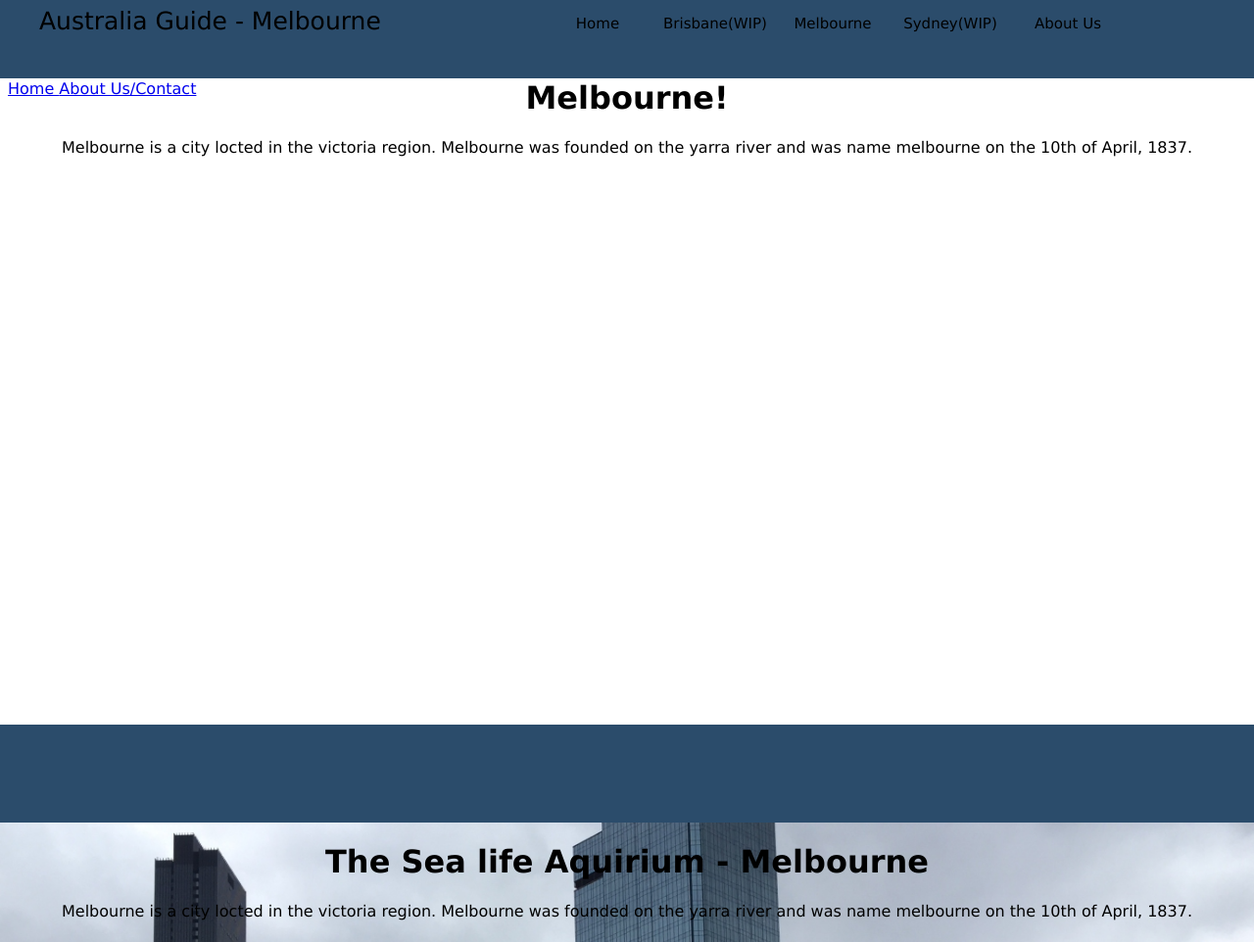
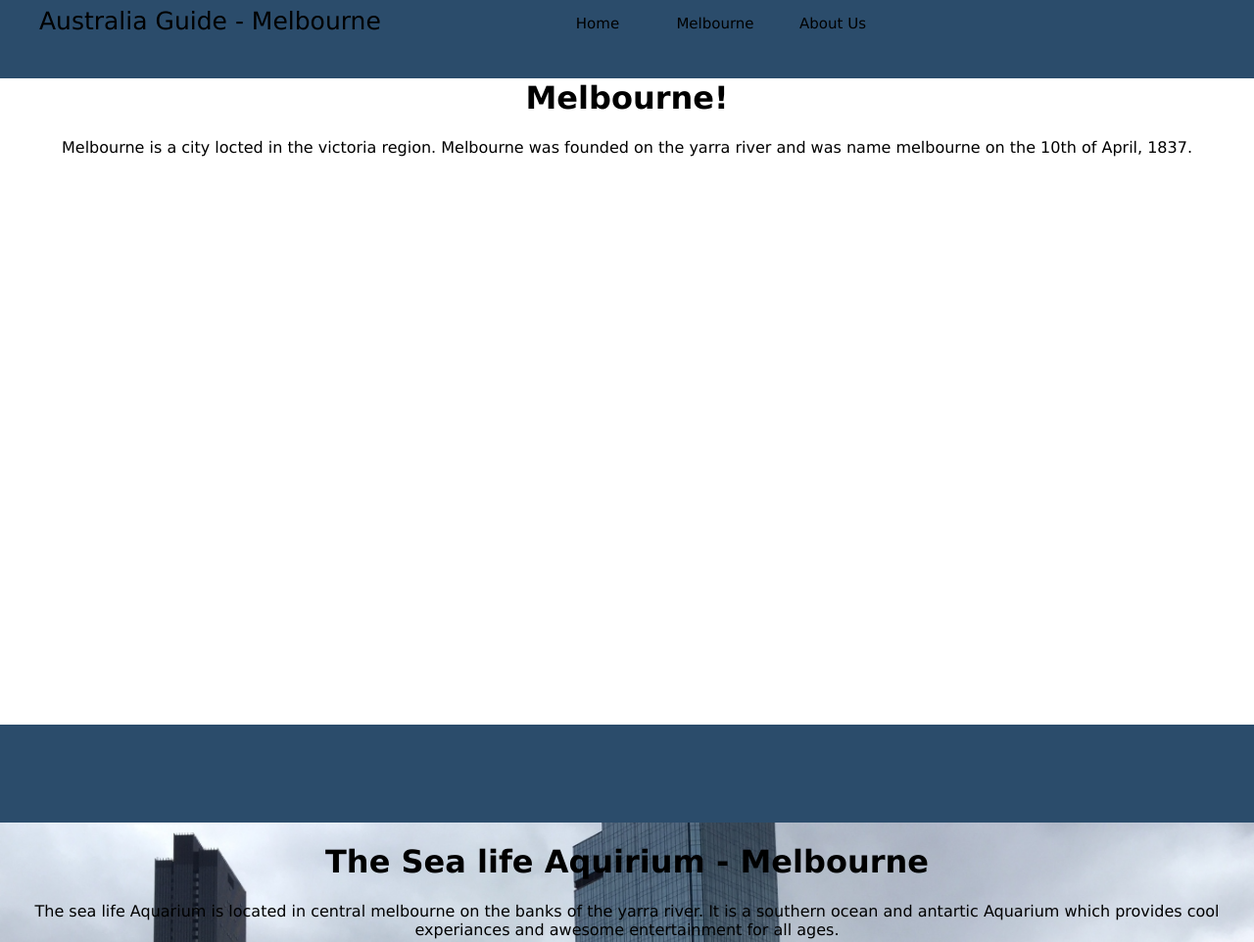
Before and after one commit to Aidan82/webistethingy, a plain HTML site: page melbourne.html in a window 1280 px wide. Shown: the top 962 px of the page at 98% size. Drawn offline with Linux system fonts and the light colour scheme.

Commit message:
Update melbourne.html

```diff
--- a/melbourne.html
+++ b/melbourne.html
@@ -14,9 +14,7 @@
 
         <div class="Navbar1">
             <a href="index.html" class="button"><span>Home </span></a>
-            <a href="brisbane.html" class="button"><span>Brisbane(WIP) </span></a>
             <a href="melbourne.html" class="button"><span>Melbourne </span></a>
-            <a href="sydney.html" class="button"><span>Sydney(WIP) </span></a>
             <a href="contact.html" class="button"><span>About Us </span></a>
         </div>
 
@@ -30,7 +28,7 @@
 
         <div class="melbournesection2">
             <h1>The Sea life Aquirium - Melbourne</h1>
-            <p>Melbourne is a city locted in the victoria region. Melbourne was founded on the yarra river and was name melbourne on the 10th of April, 1837.</p>
+            <p>The sea life Aquarium is located in central melbourne on the banks of the yarra river. It is a southern ocean and antartic Aquarium which provides cool experiances and awesome entertainment for all ages.  </p>
         </div>
 
         <div class="melbourneseperate2">
@@ -38,21 +36,8 @@
 
         <div class="melbournesection3">
             <h1>Soverign Hill</h1>
-            <p>Melbourne is a city locted in the victoria region. Melbourne was founded on the yarra river and was name melbourne on the 10th of April, 1837.</p>
+            <p>Sovereign Hill is located in melbourne. Sovereign hill is presenting the story of the bellarat Gold Rush boom. Gold was discobered in in 1851, triggering the greatist alluvial gold rush the world has ever known. </p>
         </div>
-
-        <div class="foot">
-            <div class="foottextr">
-                <h1>Australia Travel Tips</h1>
-            </div>
-            <div class="Navbar2">
-                <a href="index.html" class="button"><span>Home </span></a>
-                <a href="contact.html" class="button"><span>About Us/Contact</span></a>
-            </div>
-        </div>
-
-        <script>
-        </script>
 
     </body>
 </html>
```
